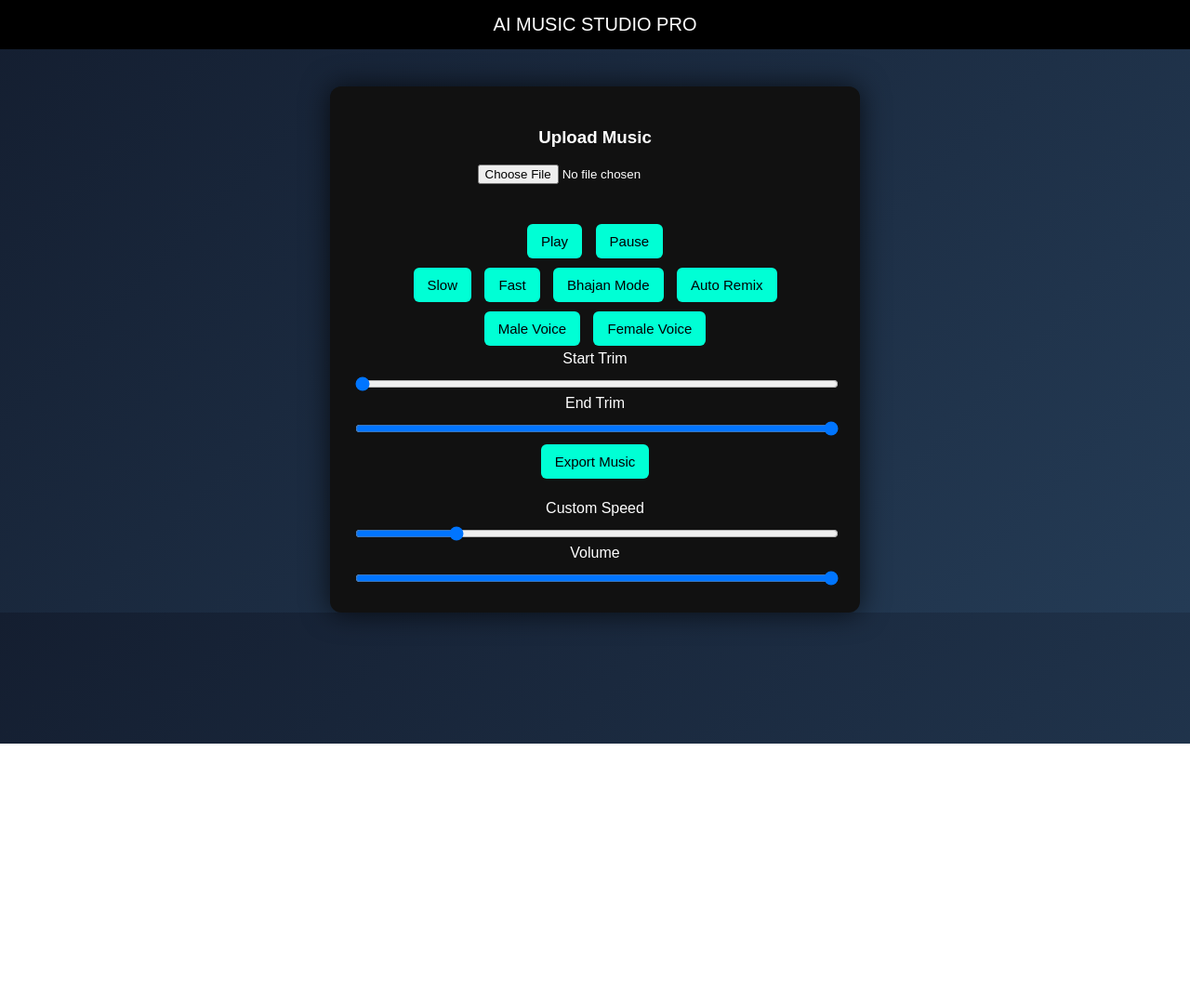
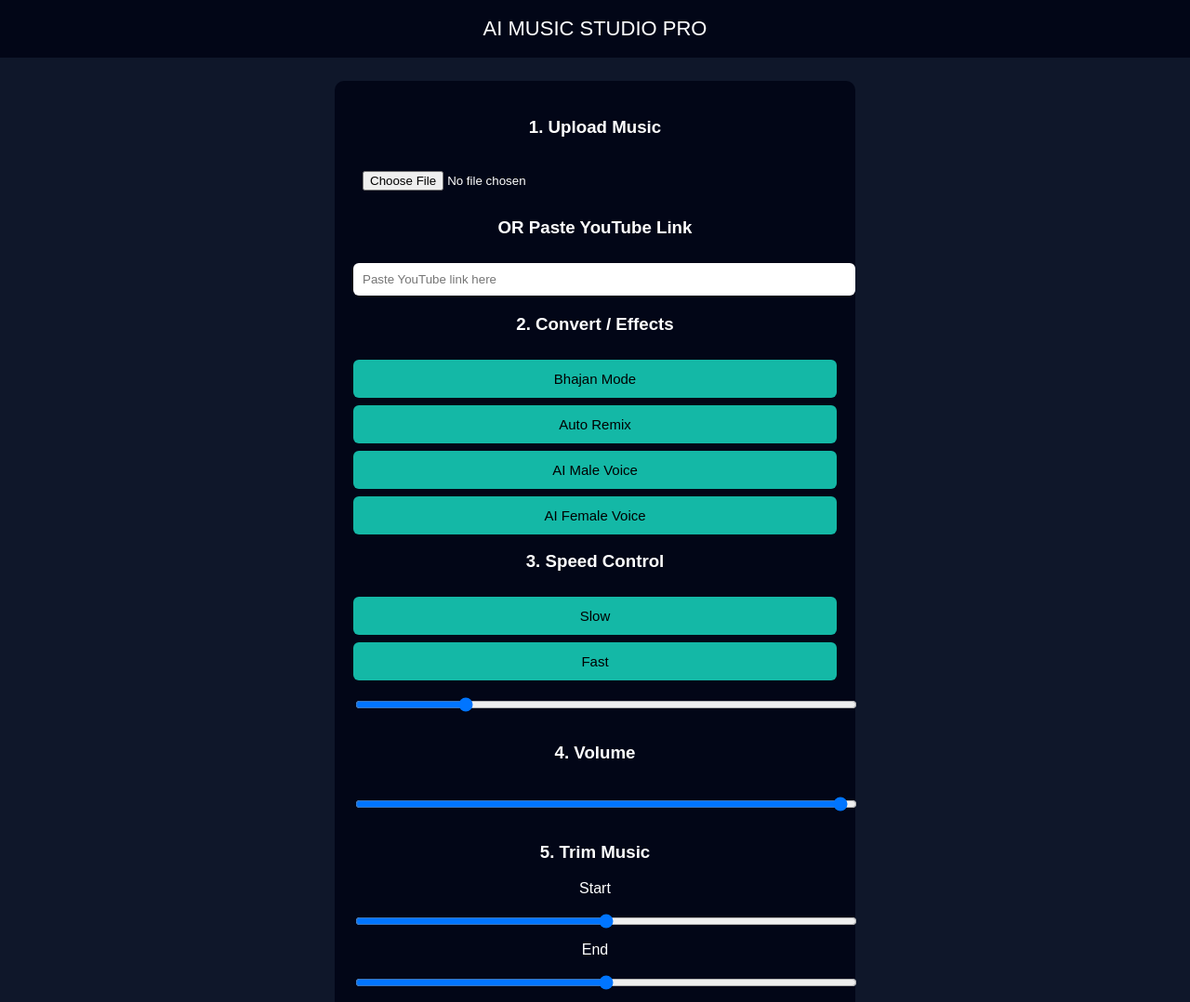
Before and after one commit to Apnaai5/ai-music-generator, a plain HTML site: page index.html in a window 1280 px wide. Shown: the top 1078 px of the page at 93% size. Before the commit the page ends 800 px from the top, so only its background shows below. Drawn offline with Linux system fonts and the light colour scheme; a script that the page names is missing.

Commit message:
Update index.html

```diff
--- a/index.html
+++ b/index.html
@@ -1,5 +1,6 @@
 <!DOCTYPE html>
 <html>
+
 <head>
 
 <title>AI Music Studio Pro</title>
@@ -13,45 +14,52 @@
 body{
 margin:0;
 font-family:Arial;
-background:linear-gradient(135deg,#141e30,#243b55);
+background:#0f172a;
 color:white;
 text-align:center;
 }
 
 header{
-background:black;
-padding:15px;
-font-size:20px;
+background:#020617;
+padding:18px;
+font-size:22px;
 }
 
 .container{
 max-width:520px;
 margin:auto;
-margin-top:40px;
-background:#111;
-padding:25px;
-border-radius:12px;
-box-shadow:0 0 30px rgba(0,0,0,0.7);
+margin-top:25px;
+background:#020617;
+padding:20px;
+border-radius:10px;
 }
 
 button{
-padding:10px 15px;
-margin:5px;
+width:100%;
+padding:12px;
+margin-top:8px;
 border:none;
 border-radius:6px;
 font-size:15px;
 cursor:pointer;
-background:#00ffd5;
+background:#14b8a6;
 color:black;
 }
 
 button:hover{
-background:#00c9a7;
+background:#0d9488;
+}
+
+input{
+width:100%;
+padding:10px;
+margin-top:8px;
+border-radius:6px;
+border:none;
 }
 
 .slider{
 width:100%;
-margin-top:10px;
 }
 
 #waveform{
@@ -70,49 +78,57 @@ AI MUSIC STUDIO PRO
 
 <div class="container">
 
-<h3>Upload Music</h3>
+<h3>1. Upload Music</h3>
 
 <input type="file" id="upload">
 
+<h3>OR Paste YouTube Link</h3>
+
+<input type="text" id="ytlink" placeholder="Paste YouTube link here">
+
 <div id="waveform"></div>
 
-<br>
+<h3>2. Convert / Effects</h3>
+
+<button onclick="bhajan()">Bhajan Mode</button>
+
+<button onclick="remix()">Auto Remix</button>
+
+<button onclick="male()">AI Male Voice</button>
+
+<button onclick="female()">AI Female Voice</button>
+
+<h3>3. Speed Control</h3>
+
+<button onclick="slow()">Slow</button>
+
+<button onclick="fast()">Fast</button>
+
+<input class="slider" type="range" min="0.5" max="3" step="0.01" value="1" id="speed">
+
+<h3>4. Volume</h3>
+
+<input class="slider" type="range" min="0" max="1" step="0.01" value="1" id="volume">
+
+<h3>5. Trim Music</h3>
+
+<label>Start</label>
+
+<input class="slider" type="range" min="0" max="100">
+
+<label>End</label>
+
+<input class="slider" type="range" min="0" max="100">
+
+<h3>6. Play Music</h3>
 
 <button onclick="play()">Play</button>
+
 <button onclick="pause()">Pause</button>
 
-<br>
+<h3>7. Download Music</h3>
 
-<button onclick="slow()">Slow</button>
-<button onclick="fast()">Fast</button>
-
-<button onclick="bhajan()">Bhajan Mode</button>
-<button onclick="remix()">Auto Remix</button>
-
-<br>
-
-<button onclick="male()">Male Voice</button>
-<button onclick="female()">Female Voice</button>
-
-<br>
-
-<label>Start Trim</label>
-<input class="slider" type="range" min="0" max="100" value="0" id="start">
-
-<label>End Trim</label>
-<input class="slider" type="range" min="0" max="100" value="100" id="end">
-
-<br>
-
-<button onclick="exportAudio()">Export Music</button>
-
-<br><br>
-
-<label>Custom Speed</label>
-<input class="slider" type="range" min="0.5" max="3" step="0.01" value="1" id="speed">
-
-<label>Volume</label>
-<input class="slider" type="range" min="0" max="1" step="0.01" value="1" id="volume">
+<button onclick="download()">Download</button>
 
 </div>
 
@@ -120,8 +136,8 @@ AI MUSIC STUDIO PRO
 
 let wavesurfer=WaveSurfer.create({
 container:"#waveform",
-waveColor:"#888",
-progressColor:"#00ffd5",
+waveColor:"#64748b",
+progressColor:"#14b8a6",
 height:80
 });
 
@@ -182,7 +198,7 @@ volume.oninput=function(){
 wavesurfer.setVolume(this.value);
 }
 
-function exportAudio(){
+function download(){
 
 if(musicURL){
 
@@ -190,7 +206,7 @@ const a=document.createElement("a");
 
 a.href=musicURL;
 
-a.download="music_export.mp3";
+a.download="music.mp3";
 
 a.click();
 
```
